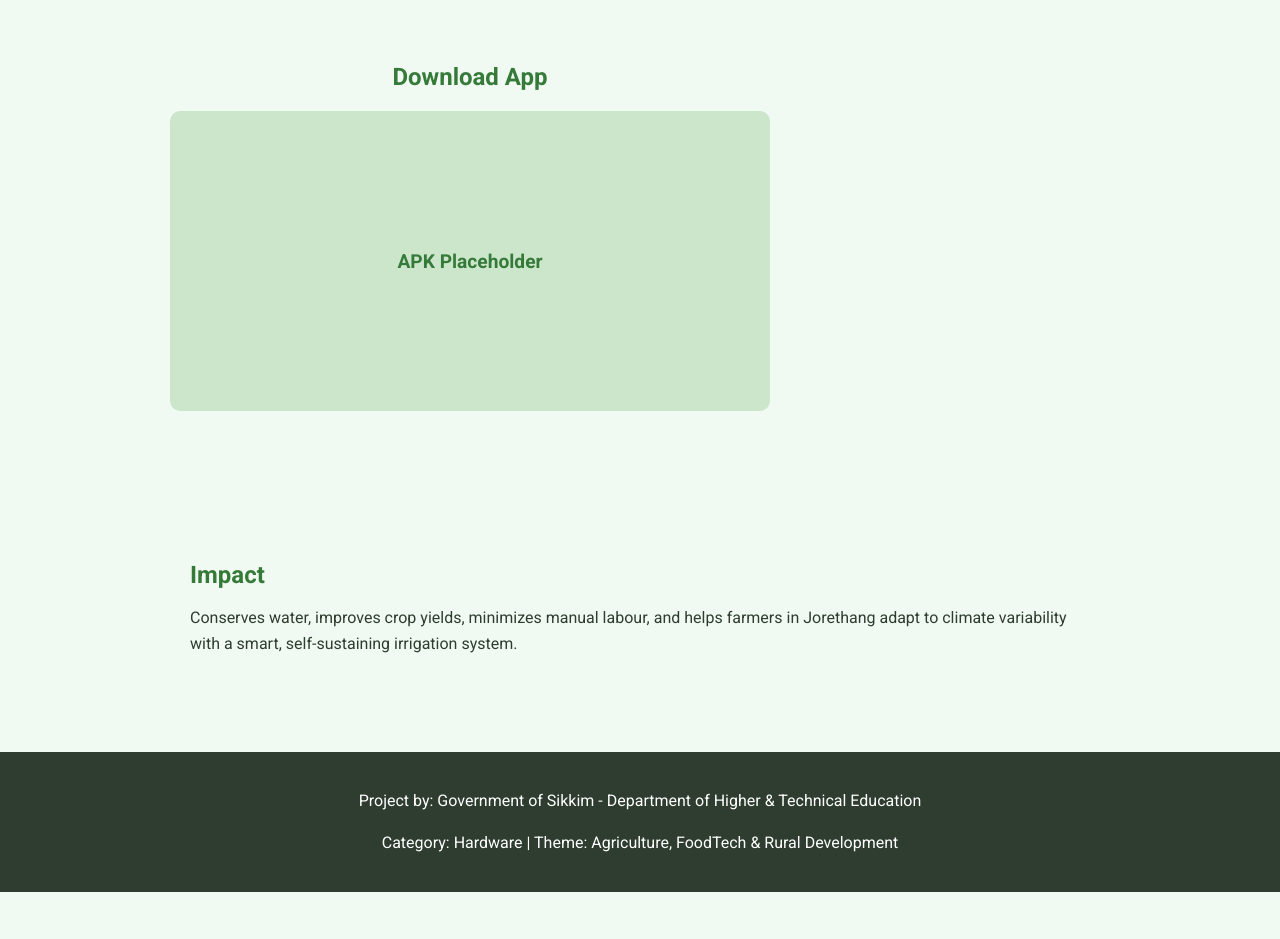
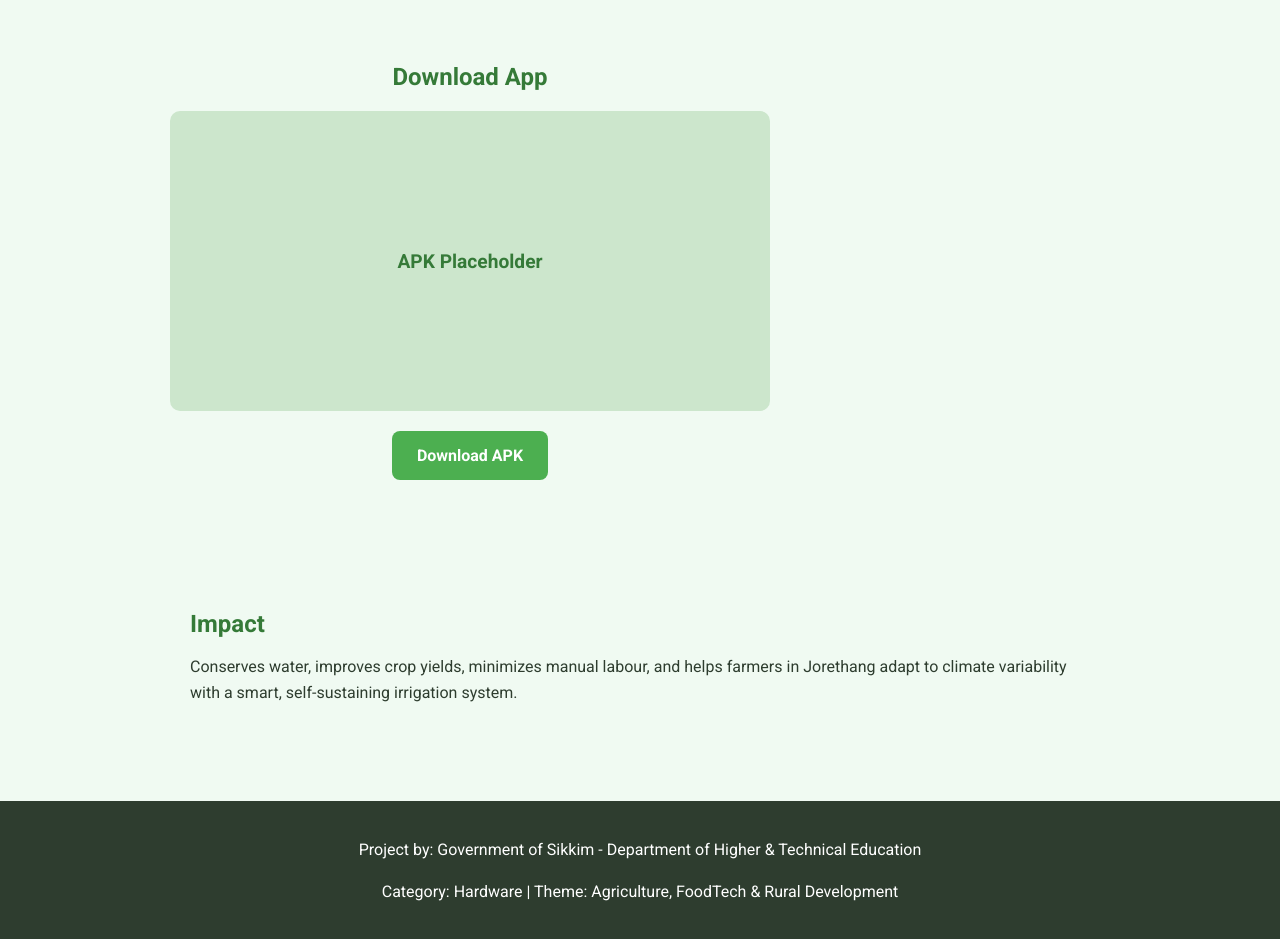
Before and after one commit to TheTechTiger/AgroSmart, a plain HTML site: page index.html in a window 1280 px wide. Shown: the part 1501-2440 px from the top of the page. Before the commit the page ends 2393 px from the top, so only its background shows below. Drawn offline with Linux system fonts and the light colour scheme.

Commit message:
Updated app link in index.html

```diff
--- a/index.html
+++ b/index.html
@@ -167,9 +167,8 @@
   <section class="app-download">
     <h2>Download App</h2>
     <div class="placeholder-image">APK Placeholder</div>
-    <!-- Replace above div with download button, e.g.:
-    <a href="YOUR_APK_LINK_HERE" class="download-button">Download APK</a>
-    -->
+    <a href="https://github.com/TheTechTiger/AgroSmart/releases/download/v1.0.0/app-release.apk" class="download-button">Download APK</a>
+
   </section>
 
   <section>
```
